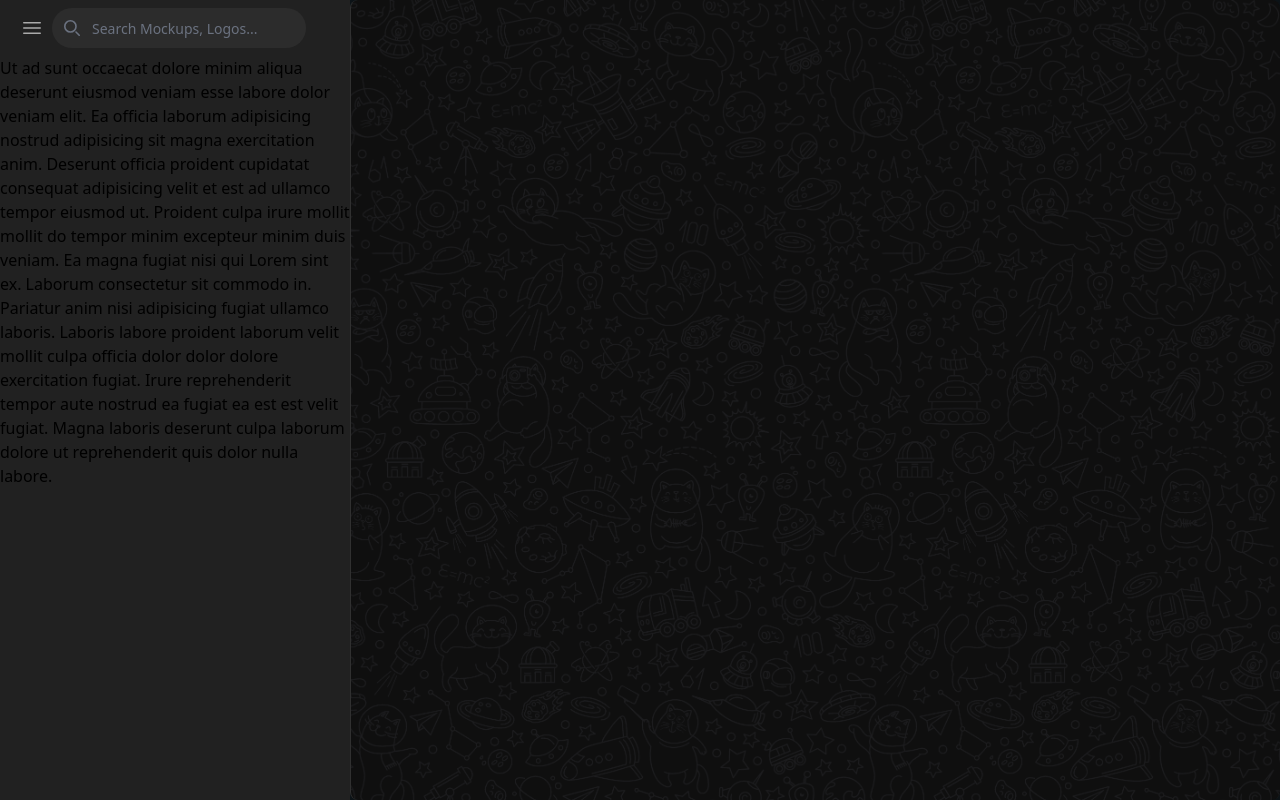
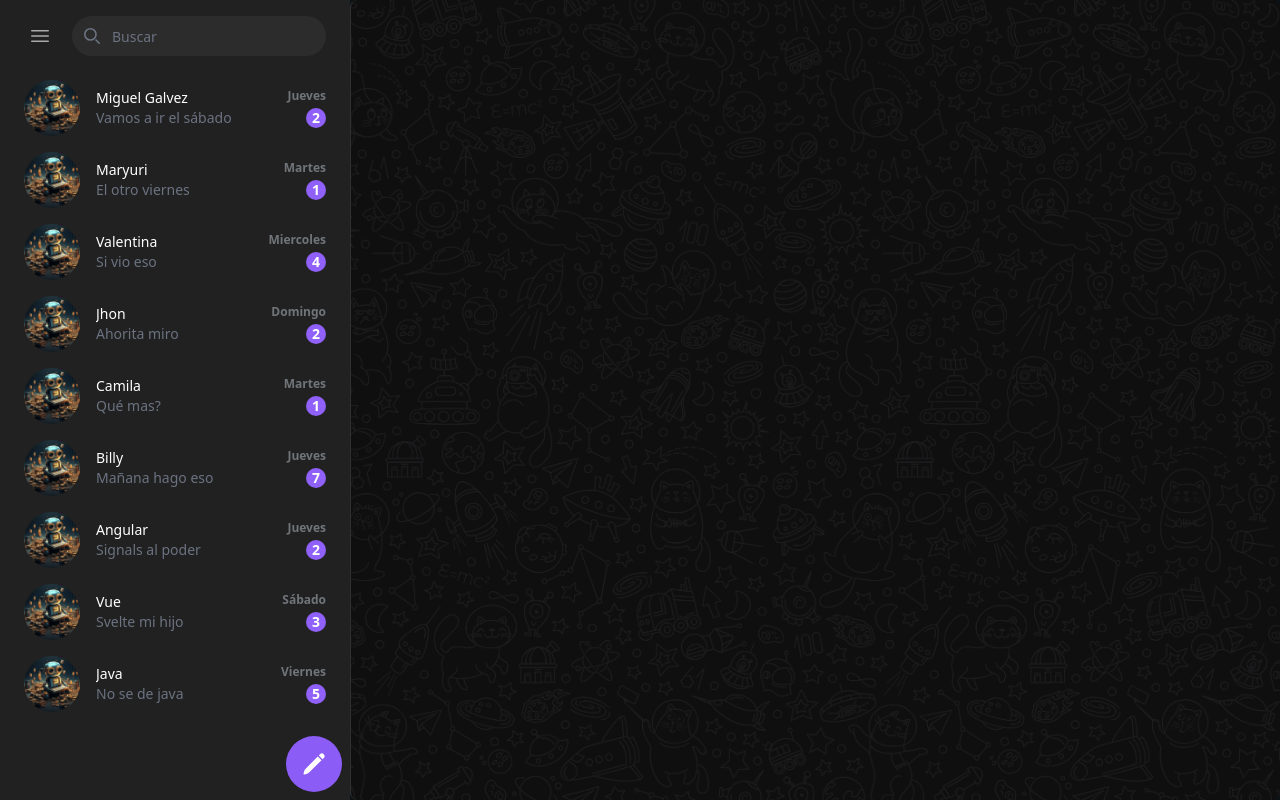
Before and after one commit to magq2002/chatWeb, an Angular app: page / in a window 1280 px wide. Built offline with nearby package versions, Linux system fonts and the light colour scheme.

Commit message:
"Updated aside-menu component HTML, added shared-side-menu-card and shared-button-writter components, and modified button-writter and search components"

```diff
--- a/src/app/shared/components/aside-menu/aside-menu.component.html
+++ b/src/app/shared/components/aside-menu/aside-menu.component.html
@@ -1,4 +1,6 @@
-<shared-nav-aside></shared-nav-aside>
-Ut ad sunt occaecat dolore minim aliqua deserunt eiusmod veniam esse labore dolor veniam elit. Ea officia laborum adipisicing nostrud adipisicing sit magna exercitation anim. Deserunt officia proident cupidatat consequat adipisicing velit et est ad ullamco tempor eiusmod ut.
+<div class="relative h-screen p-2 overflow-hidden">
+    <shared-nav-aside></shared-nav-aside>
+    <shared-side-menu-card></shared-side-menu-card>
 
-Proident culpa irure mollit mollit do tempor minim excepteur minim duis veniam. Ea magna fugiat nisi qui Lorem sint ex. Laborum consectetur sit commodo in. Pariatur anim nisi adipisicing fugiat ullamco laboris. Laboris labore proident laborum velit mollit culpa officia dolor dolor dolore exercitation fugiat. Irure reprehenderit tempor aute nostrud ea fugiat ea est est velit fugiat. Magna laboris deserunt culpa laborum dolore ut reprehenderit quis dolor nulla labore.
+    <shared-button-writter class="absolute bottom-2 right-2"></shared-button-writter>
+</div>
--- a/src/app/shared/components/button-writter/button-writter.component.html
+++ b/src/app/shared/components/button-writter/button-writter.component.html
@@ -1,3 +1,12 @@
-<button>
-
+<button class="bg-violet-500 flex items-center justify-center w-14 h-14 rounded-full">
+  <svg
+    xmlns="http://www.w3.org/2000/svg"
+    viewBox="0 0 24 24"
+    fill="#ffffff"
+    class="w-6 h-6"
+  >
+    <path
+      d="M21.731 2.269a2.625 2.625 0 0 0-3.712 0l-1.157 1.157 3.712 3.712 1.157-1.157a2.625 2.625 0 0 0 0-3.712ZM19.513 8.199l-3.712-3.712-12.15 12.15a5.25 5.25 0 0 0-1.32 2.214l-.8 2.685a.75.75 0 0 0 .933.933l2.685-.8a5.25 5.25 0 0 0 2.214-1.32L19.513 8.2Z"
+    />
+  </svg>
 </button>
--- a/src/app/shared/components/button-writter/button-writter.component.ts
+++ b/src/app/shared/components/button-writter/button-writter.component.ts
@@ -1,7 +1,7 @@
 import { Component } from '@angular/core';
 
 @Component({
-  selector: 'app-button-writter',
+  selector: 'shared-button-writter',
   templateUrl: './button-writter.component.html',
   styleUrl: './button-writter.component.css'
 })
--- /dev/null
+++ b/src/app/shared/components/item-menu-card/item-menu-card.component.html
@@ -0,0 +1,21 @@
+<li class="m-4">
+    <div class="flex items-center">
+        <div class="flex-shrink-0">
+            <img class="w-14 h-14 rounded-full" src="/assets/bot-para-criptomonedas.webp" alt="Neil image">
+        </div>
+        <div class="flex-1 min-w-0 ms-4">
+            <p class="text-sm font-medium text-white truncate dark:text-white">
+                {{ user?.name }}
+            </p>
+            <p class="text-sm text-gray-500 truncate dark:text-gray-400">
+                {{ user?.message }}
+            </p>
+        </div>
+        <div class="flex flex-col inline-flex items-end text-base font-semibold text-gray-900 dark:text-white">
+            <p class="text-xs text-[#717579]">{{ user?.date }}</p>
+            <button class="w-5 h-5 mt-1 bg-purple-500 rounded-full text-white text-sm">
+                {{ user?.number}}
+            </button>
+        </div>
+    </div>
+</li>
--- a/src/app/shared/components/search/search.component.html
+++ b/src/app/shared/components/search/search.component.html
@@ -1,4 +1,4 @@
-<form class="max-w-md mx-auto ">
+<form class="max-w-md mx-auto ml-3 ">
     <label for="default-search" class="mb-2 text-sm font-medium text-gray-900 sr-only dark:text-white">Search</label>
     <div class="relative">
         <div class="absolute inset-y-0 start-0 flex items-center ps-3 pointer-events-none">
@@ -6,6 +6,6 @@
                 <path stroke="currentColor" stroke-linecap="round" stroke-linejoin="round" stroke-width="2" d="m19 19-4-4m0-7A7 7 0 1 1 1 8a7 7 0 0 1 14 0Z"/>
             </svg>
         </div>
-        <input type="search" id="default-search" class="block w-full h-10 rounded-3xl ps-10 text-sm text-gray-900 border-none bg-[#2C2C2C] focus:ring-blue-500 focus:border-blue-500 dark:bg-gray-700 dark:border-gray-600 dark:placeholder-gray-400 dark:text-white dark:focus:ring-blue-500 dark:focus:border-blue-500" placeholder="Search Mockups, Logos..." required />
+        <input type="search" id="default-search" class="block w-full h-10 rounded-3xl ps-10 text-sm text-gray-900 border-none bg-[#2C2C2C] focus:ring-blue-500 focus:border-blue-500 dark:bg-gray-700 dark:border-gray-600 dark:placeholder-gray-400 dark:text-white dark:focus:ring-blue-500 dark:focus:border-blue-500" placeholder="Buscar" required />
     </div>
 </form>
--- /dev/null
+++ b/src/app/shared/components/side-menu-card/side-menu-card.component.html
@@ -0,0 +1,12 @@
+
+
+<div class="w-full max-w-md text-white">
+
+   <div class="flow-root">
+        <ul role="list" class="divide-y divide-gray-200 dark:divide-gray-700">
+            @for ( user of users; track user.id){
+                <shared-item-menu-card [user]="user"></shared-item-menu-card>
+            }
+        </ul>
+   </div>
+</div>
--- /dev/null
+++ b/src/app/shared/components/side-menu-card/side-menu-card.component.ts
@@ -0,0 +1,23 @@
+import { Component } from '@angular/core';
+import { Chats } from '../../interfaces/chats';
+
+@Component({
+  selector: 'shared-side-menu-card',
+  templateUrl: './side-menu-card.component.html',
+  styleUrl: './side-menu-card.component.css'
+})
+export class SideMenuCardComponent {
+
+  public users: Chats[] = [
+    {id: 1, name: "Miguel Galvez", message:"Vamos a ir el sábado", date: "Jueves", number: 2},
+    {id: 2, name: "Maryuri", message:"El otro viernes", date: "Martes", number: 1},
+    {id: 3, name: "Valentina", message:"Si vio eso", date: "Miercoles", number: 4},
+    {id: 4, name: "Jhon", message:"Ahorita miro", date: "Domingo", number: 2},
+    {id: 5, name: "Camila", message:"Qué mas?", date: "Martes", number: 1},
+    {id: 6, name: "Billy", message:"Mañana hago eso", date: "Jueves", number: 7},
+    {id: 7, name: "Angular", message:"Signals al poder", date: "Jueves", number: 2},
+    {id: 8, name: "Vue", message:"Svelte mi hijo", date: "Sábado", number: 3},
+    {id: 9, name: "Java", message:"No se de java", date: "Viernes", number: 5},
+  ]
+
+}
--- /dev/null
+++ b/src/app/shared/interfaces/chats.ts
@@ -0,0 +1,7 @@
+export interface Chats {
+    id: number;
+    name: string;
+    message: string;
+    date: string;
+    number: number;
+}
--- a/src/app/shared/shared.module.ts
+++ b/src/app/shared/shared.module.ts
@@ -7,6 +7,8 @@ import { FooterComponent } from './components/footer/footer.component';
 import { NavAsideComponent } from './components/nav-aside/nav-aside.component';
 import { SearchComponent } from './components/search/search.component';
 import { ButtonWritterComponent } from './components/button-writter/button-writter.component';
+import { SideMenuCardComponent } from './components/side-menu-card/side-menu-card.component';
+import { ItemMenuCardComponent } from './components/item-menu-card/item-menu-card.component';
 
 @NgModule({
   declarations: [
@@ -16,6 +18,8 @@ import { ButtonWritterComponent } from './components/button-writter/button-writt
     NavAsideComponent,
     SearchComponent,
     ButtonWritterComponent,
+    SideMenuCardComponent,
+    ItemMenuCardComponent,
   ],
   imports: [
     CommonModule,
```
Also changed, not shown: src/app/shared/components/item-menu-card/item-menu-card.component.ts (added, +12 -0 lines), src/app/shared/components/item-menu-card/item-menu-card.component.css (added), src/app/shared/components/side-menu-card/side-menu-card.component.css (added), 2 other files (tests, documents, lock files or other folders).
